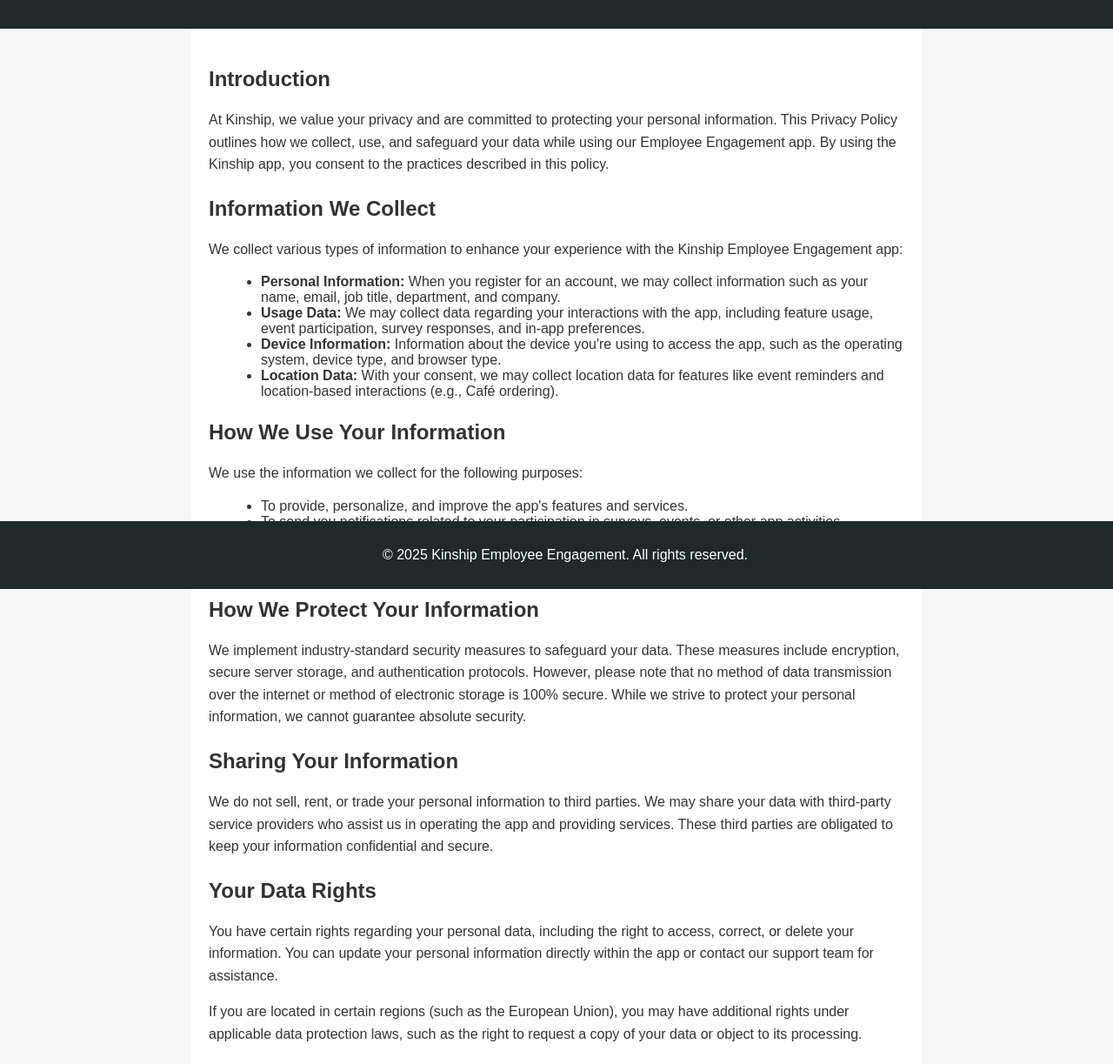
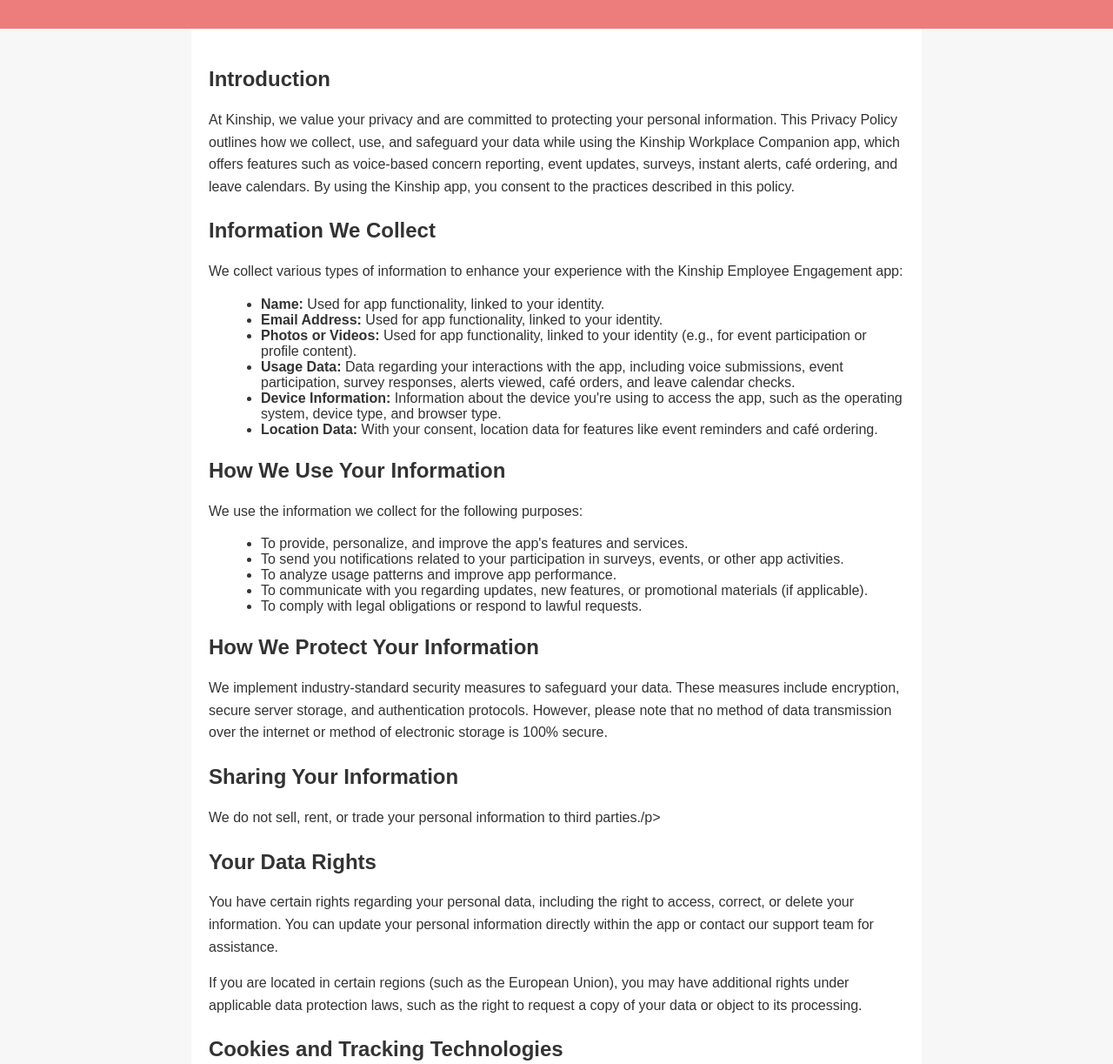
Before and after one commit to SQ-Group/kinship-privacy-policy, a plain HTML site: page index.html in a window 1280 px wide. Shown: the part 123-1346 px from the top of the page at 87% size. Drawn offline with Linux system fonts and the light colour scheme.

Commit message:
Update index.html

```diff
--- a/index.html
+++ b/index.html
@@ -1,10 +1,9 @@
 <!DOCTYPE html>
 <html lang="en">
-
   <head>
-    <meta charset="UTF-8">
-    <meta name="viewport" content="width=device-width, initial-scale=1.0">
-    <meta name="author" content="Kinship Employee Engagement">
+    <meta charset="UTF-8" />
+    <meta name="viewport" content="width=device-width, initial-scale=1.0" />
+    <meta name="author" content="Kinship Employee Engagement" />
     <title>Privacy Policy - Kinship Employee Engagement App</title>
     <style>
       body {
@@ -16,7 +15,7 @@
       }
 
       header {
-            background-color: #1e2a2a;
+        background-color: #ed7d7c;
         color: white;
         padding: 20px;
         text-align: center;
@@ -50,11 +49,10 @@
       }
 
       footer {
-            background-color: #1e2a2a;
+        background-color: #ed7d7c;
         color: white;
         text-align: center;
         padding: 10px;
-            position: fixed;
         width: 100%;
         bottom: 0;
       }
@@ -62,7 +60,6 @@
   </head>
 
   <body>
-
     <header>
       <h1>Privacy Policy</h1>
       <p>Kinship Employee Engagement App</p>
@@ -71,17 +68,52 @@
     <main>
       <section>
         <h2>Introduction</h2>
-            <p>At Kinship, we value your privacy and are committed to protecting your personal information. This Privacy Policy outlines how we collect, use, and safeguard your data while using our Employee Engagement app. By using the Kinship app, you consent to the practices described in this policy.</p>
+        <p>
+          At Kinship, we value your privacy and are committed to protecting your
+          personal information. This Privacy Policy outlines how we collect,
+          use, and safeguard your data while using the Kinship Workplace
+          Companion app, which offers features such as voice-based concern
+          reporting, event updates, surveys, instant alerts, café ordering, and
+          leave calendars. By using the Kinship app, you consent to the
+          practices described in this policy.
+        </p>
       </section>
 
       <section>
         <h2>Information We Collect</h2>
-            <p>We collect various types of information to enhance your experience with the Kinship Employee Engagement app:</p>
+        <p>
+          We collect various types of information to enhance your experience
+          with the Kinship Employee Engagement app:
+        </p>
+
         <ul>
-                <li><strong>Personal Information:</strong> When you register for an account, we may collect information such as your name, email, job title, department, and company.</li>
-                <li><strong>Usage Data:</strong> We may collect data regarding your interactions with the app, including feature usage, event participation, survey responses, and in-app preferences.</li>
-                <li><strong>Device Information:</strong> Information about the device you're using to access the app, such as the operating system, device type, and browser type.</li>
-                <li><strong>Location Data:</strong> With your consent, we may collect location data for features like event reminders and location-based interactions (e.g., Café ordering).</li>
+          <li>
+            <strong>Name:</strong> Used for app functionality, linked to your
+            identity.
+          </li>
+          <li>
+            <strong>Email Address:</strong> Used for app functionality, linked
+            to your identity.
+          </li>
+          <li>
+            <strong>Photos or Videos:</strong> Used for app functionality,
+            linked to your identity (e.g., for event participation or profile
+            content).
+          </li>
+          <li>
+            <strong>Usage Data:</strong> Data regarding your interactions with
+            the app, including voice submissions, event participation, survey
+            responses, alerts viewed, café orders, and leave calendar checks.
+          </li>
+          <li>
+            <strong>Device Information:</strong> Information about the device
+            you're using to access the app, such as the operating system, device
+            type, and browser type.
+          </li>
+          <li>
+            <strong>Location Data:</strong> With your consent, location data for
+            features like event reminders and café ordering.
+          </li>
         </ul>
       </section>
 
@@ -89,52 +121,93 @@
         <h2>How We Use Your Information</h2>
         <p>We use the information we collect for the following purposes:</p>
         <ul>
-                <li>To provide, personalize, and improve the app's features and services.</li>
-                <li>To send you notifications related to your participation in surveys, events, or other app activities.</li>
+          <li>
+            To provide, personalize, and improve the app's features and
+            services.
+          </li>
+          <li>
+            To send you notifications related to your participation in surveys,
+            events, or other app activities.
+          </li>
           <li>To analyze usage patterns and improve app performance.</li>
-                <li>To communicate with you regarding updates, new features, or promotional materials (if applicable).</li>
-                <li>To comply with legal obligations or respond to lawful requests.</li>
+          <li>
+            To communicate with you regarding updates, new features, or
+            promotional materials (if applicable).
+          </li>
+          <li>
+            To comply with legal obligations or respond to lawful requests.
+          </li>
         </ul>
       </section>
 
       <section>
         <h2>How We Protect Your Information</h2>
-            <p>We implement industry-standard security measures to safeguard your data. These measures include encryption, secure server storage, and authentication protocols. However, please note that no method of data transmission over the internet or method of electronic storage is 100% secure. While we strive to protect your personal information, we cannot guarantee absolute security.</p>
+        <p>
+          We implement industry-standard security measures to safeguard your
+          data. These measures include encryption, secure server storage, and
+          authentication protocols. However, please note that no method of data
+          transmission over the internet or method of electronic storage is 100%
+          secure.
+        </p>
       </section>
 
       <section>
         <h2>Sharing Your Information</h2>
-            <p>We do not sell, rent, or trade your personal information to third parties. We may share your data with third-party service providers who assist us in operating the app and providing services. These third parties are obligated to keep your information confidential and secure.</p>
+        <p>
+          We do not sell, rent, or trade your personal information to third
+          parties./p>
+        </p>
       </section>
 
       <section>
         <h2>Your Data Rights</h2>
-            <p>You have certain rights regarding your personal data, including the right to access, correct, or delete your information. You can update your personal information directly within the app or contact our support team for assistance.</p>
-            <p>If you are located in certain regions (such as the European Union), you may have additional rights under applicable data protection laws, such as the right to request a copy of your data or object to its processing.</p>
+        <p>
+          You have certain rights regarding your personal data, including the
+          right to access, correct, or delete your information. You can update
+          your personal information directly within the app or contact our
+          support team for assistance.
+        </p>
+        <p>
+          If you are located in certain regions (such as the European Union),
+          you may have additional rights under applicable data protection laws,
+          such as the right to request a copy of your data or object to its
+          processing.
+        </p>
       </section>
 
       <section>
         <h2>Cookies and Tracking Technologies</h2>
-            <p>We use cookies and similar tracking technologies to improve your experience with the Kinship app. Cookies help us remember your preferences, analyze app usage, and personalize content. You can manage cookie preferences through your device settings.</p>
+        <p>
+          We use cookies and similar tracking technologies to improve your
+          experience with the Kinship app. Cookies help us remember your
+          preferences, analyze app usage, and personalize content. You can
+          manage cookie preferences through your device settings.
+        </p>
       </section>
 
       <section>
         <h2>Changes to This Privacy Policy</h2>
-            <p>We may update this Privacy Policy from time to time to reflect changes in our practices or legal requirements. We will notify you of any material changes by updating the date at the bottom of this page. We encourage you to review this policy periodically to stay informed about how we are protecting your information.</p>
+        <p>
+          We may update this Privacy Policy from time to time to reflect changes
+          in our practices or legal requirements. We will notify you of any
+          material changes by updating the date at the bottom of this page. We
+          encourage you to review this policy periodically to stay informed
+          about how we are protecting your information.
+        </p>
       </section>
 
       <section>
         <h2>Contact Us</h2>
-            <p>If you have any questions or concerns about this Privacy Policy, please contact us at:</p>
-            <p><strong>Email:</strong> support@kinshipapp.com</p>
-            <p><strong>Phone:</strong> +1-800-123-4567</p>
+        <p>
+          If you have any questions or concerns about this Privacy Policy,
+          please contact us at:
+        </p>
+        <p><strong>Email:</strong> celsiusapps@sqgc.com</p>
       </section>
     </main>
 
     <footer>
       <p>&copy; 2025 Kinship Employee Engagement. All rights reserved.</p>
     </footer>
-
   </body>
-
 </html>
```
Lines whose indentation alone changed are shown as unchanged.
